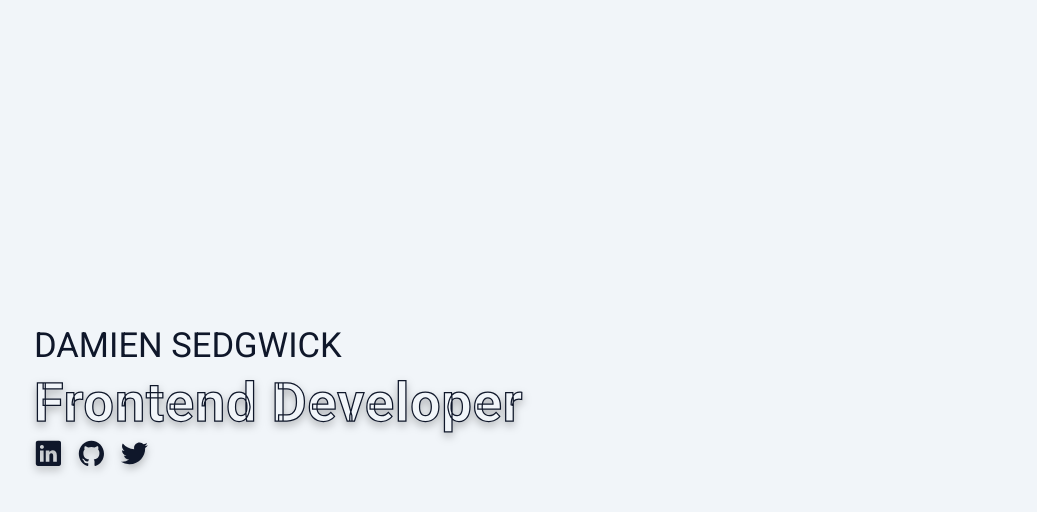
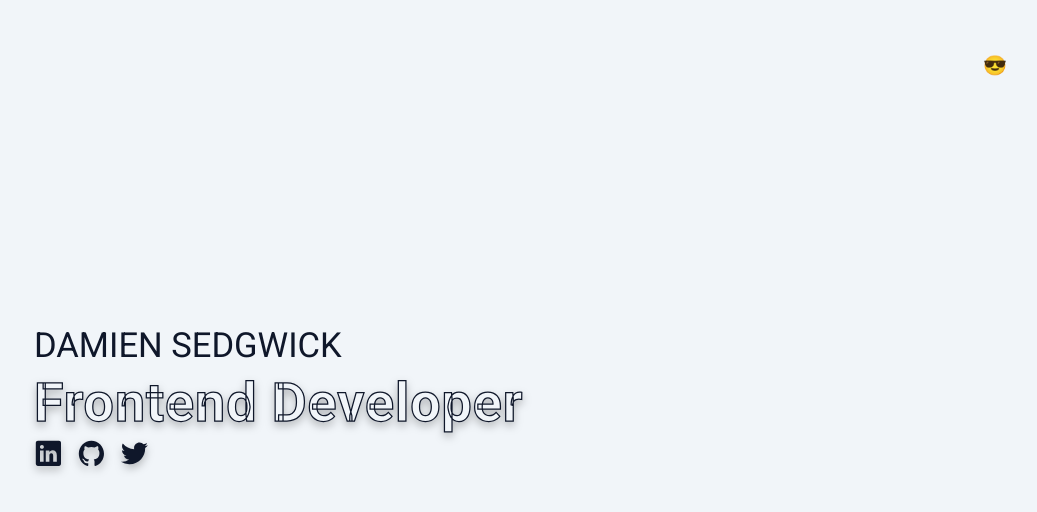
Before and after one commit to damiensedgwick/my-website, a Next.js app: page / in a window 1280 px wide. Shown: the top 512 px of the page, without its empty margins (180-1217 px from the left). Built offline with nearby package versions, Linux system fonts and the light colour scheme.

Commit message:
Added simple toggle, theme preference does not persist

```diff
--- a/src/pages/index.tsx
+++ b/src/pages/index.tsx
@@ -50,6 +50,16 @@ const ContentWrapper = styled('div', {
   },
 });
 
+const ThemeToggleButton = styled('button', {
+  fontSize: '1rem',
+  gridColumn: '6 / span 1',
+  border: 'none',
+  background: 'none',
+  maxWidth: '40px',
+  maxHeight: '40px',
+  margin: 'auto',
+});
+
 export default function Home() {
   const [isLoading, setIsLoading] = useState<boolean>(true);
   const [prefersDarkTheme, setPrefersDarkTheme] = useState(false);
@@ -69,6 +79,13 @@ export default function Home() {
       {isLoading ? (
         <LoadingSpinner prefersDarkTheme={prefersDarkTheme} />
       ) : (
+        <>
+          <ThemeToggleButton
+            onClick={() => setPrefersDarkTheme(!prefersDarkTheme)}
+          >
+            {prefersDarkTheme ? <span>☀️</span> : <span>😎</span>}
+          </ThemeToggleButton>
+
           <ContentWrapper>
             <Title theme={prefersDarkTheme ? 'dark' : 'light'}>
               Damien Sedgwick
@@ -97,6 +114,7 @@ export default function Home() {
               </li>
             </SocialLinks>
           </ContentWrapper>
+        </>
       )}
     </Homepage>
   );
```
Lines whose indentation alone changed are shown as unchanged.
